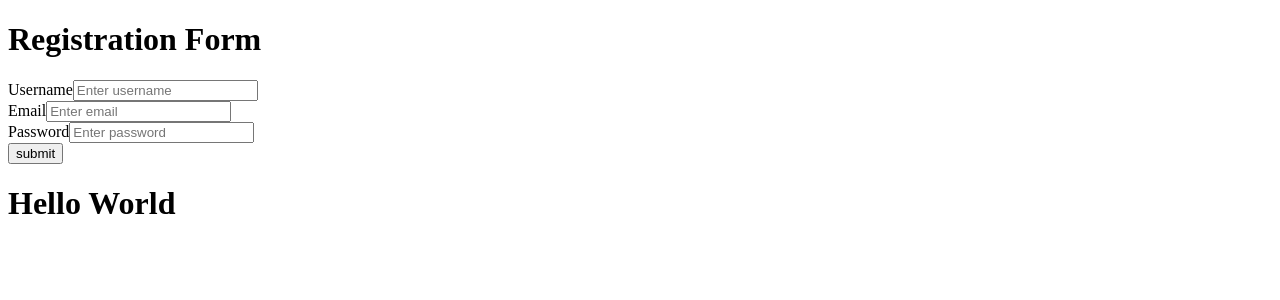
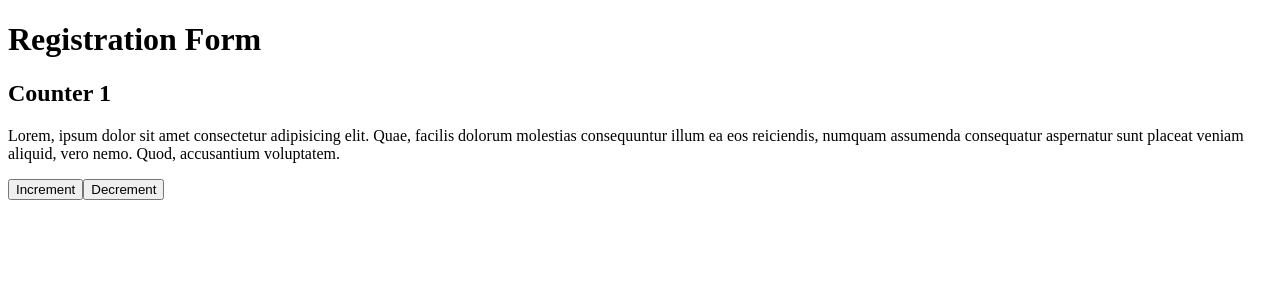
Before and after one commit to Fariza77/All-project, a React (Vite) app in the folder react-project/: page / in a window 1280 px wide. Shown: the top 300 px of the page. Built offline with nearby package versions, Linux system fonts and the light colour scheme.

Commit message:
props children

```diff
--- a/react-project/src/App.jsx
+++ b/react-project/src/App.jsx
@@ -1,15 +1,28 @@
+import { useState } from 'react';
 import React from 'react';
 import FirstComp from './components/FirstComp';
-import SecondComp from './components/SecondComp';
-import ThirdComp from './components/ThirdComp';
 
+// props  =>  properties
 
 export default function App() {
+  const [state, setState] = useState({
+    counter: 1, // Счетчик
+  })
+  function inc(e) {
+    setState({ counter: state.counter + 1 })
+  }
+  function dec(e) {
+    setState({ counter: state.counter - 1 })
+  }
+
   return (
     <div>
-      <FirstComp />
-      <SecondComp />
-      <ThirdComp />
+      <FirstComp state={state}>
+        <p>Lorem, ipsum dolor sit amet consectetur adipisicing elit. Quae, facilis dolorum molestias consequuntur illum ea eos reiciendis, numquam assumenda consequatur aspernatur sunt placeat veniam aliquid, vero nemo. Quod, accusantium voluptatem.</p>
+        <button onClick={inc}>Increment</button>
+        <button onClick={dec}>Decrement</button>
+      </FirstComp>
+
     </div>
   )
 }
--- a/react-project/src/components/FirstComp.jsx
+++ b/react-project/src/components/FirstComp.jsx
@@ -1,8 +1,12 @@
 
-export default function FirstComp() {
+export default function FirstComp(props) {
+  // props == { info: { counter: 0 } }
   return (
     <div>
       <h1>Registration Form</h1>
+      <h2>Counter {props.state.counter}</h2>
+
+      {props.children}
     </div>
   )
 }
--- a/react-project/src/components/SecondComp.jsx
+++ /dev/null
@@ -1,46 +0,0 @@
-import { useState } from 'react'
-
-export default function SecondComp() {
-
-  const [form, setForm] = useState({
-    username: "",
-    email: "",
-    password: ""
-  })
-  const [message, setMessage] = useState("")
-
-  function handleSubmit(e) {
-    e.preventDefault()
-    console.log(form)
-  }
-
-  function updateForm(e) {
-    const name = e.target.name
-    setForm({ ...form, [name]: e.target.value })
-  }
-
-  return (
-    <div>
-      <form id='form' onSubmit={handleSubmit}>
-
-        <div className="form-control">
-          <label htmlFor="username">Username</label>
-          <input onChange={updateForm} type="text" name='username' placeholder='Enter username' />
-        </div>
-        <div className="form-control">
-          <label htmlFor="email">Email</label>
-          <input onChange={updateForm} type="email" name='email' placeholder='Enter email' />
-        </div>
-
-        <div className="form-control">
-          <label htmlFor="password">Password</label>
-          <input onChange={updateForm} type="password" name='password' placeholder='Enter password' />
-        </div>
-
-        <div className="form-control">
-          <button>submit</button>
-        </div>
-      </form>
-    </div>
-  )
-}
--- a/react-project/src/components/ThirdComp.jsx
+++ /dev/null
@@ -1,9 +0,0 @@
-
-
-export default function ThirdComp() {
-  return (
-    <div>
-      <h1>Hello World</h1>
-    </div>
-  )
-}
```
